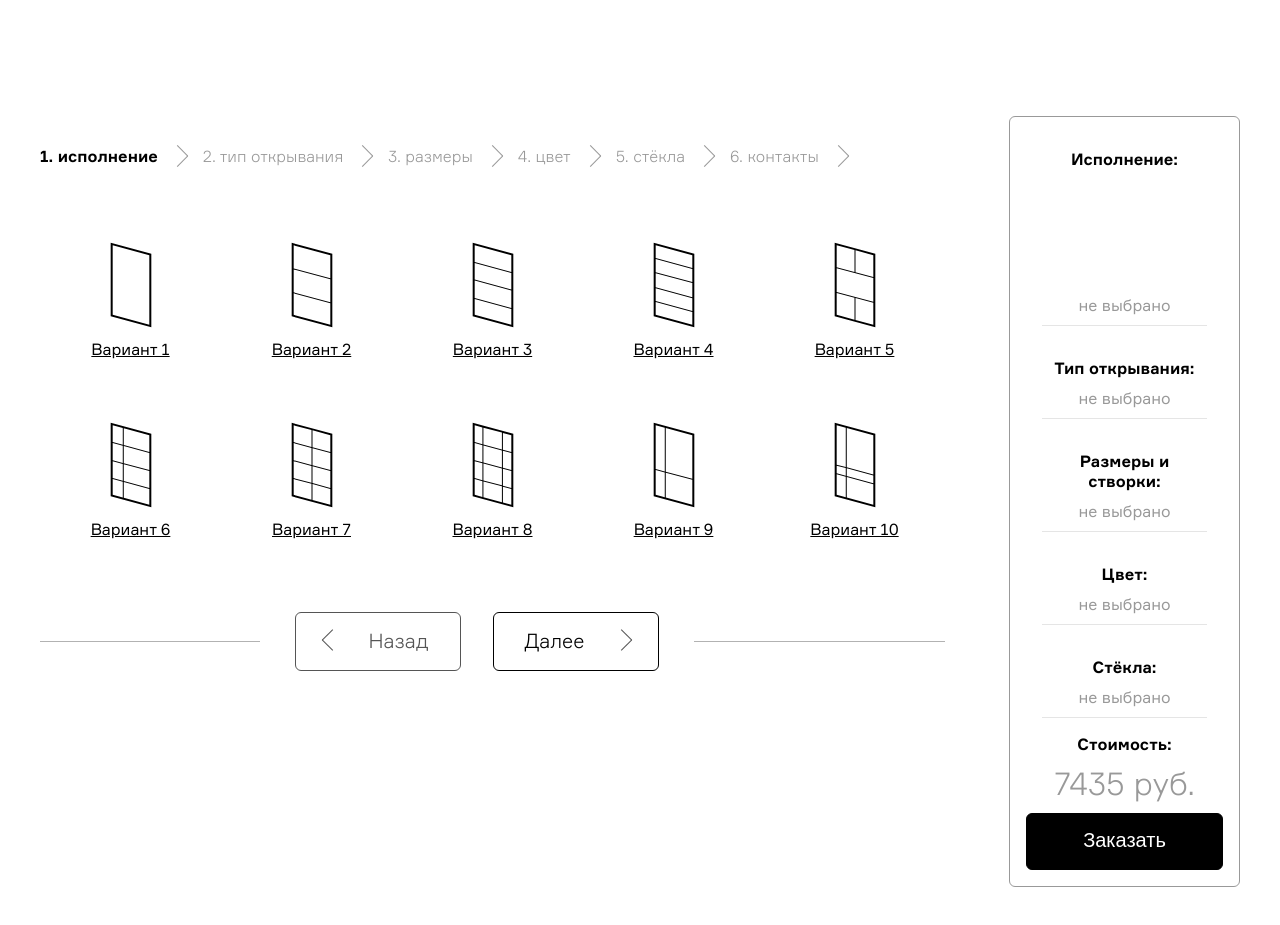
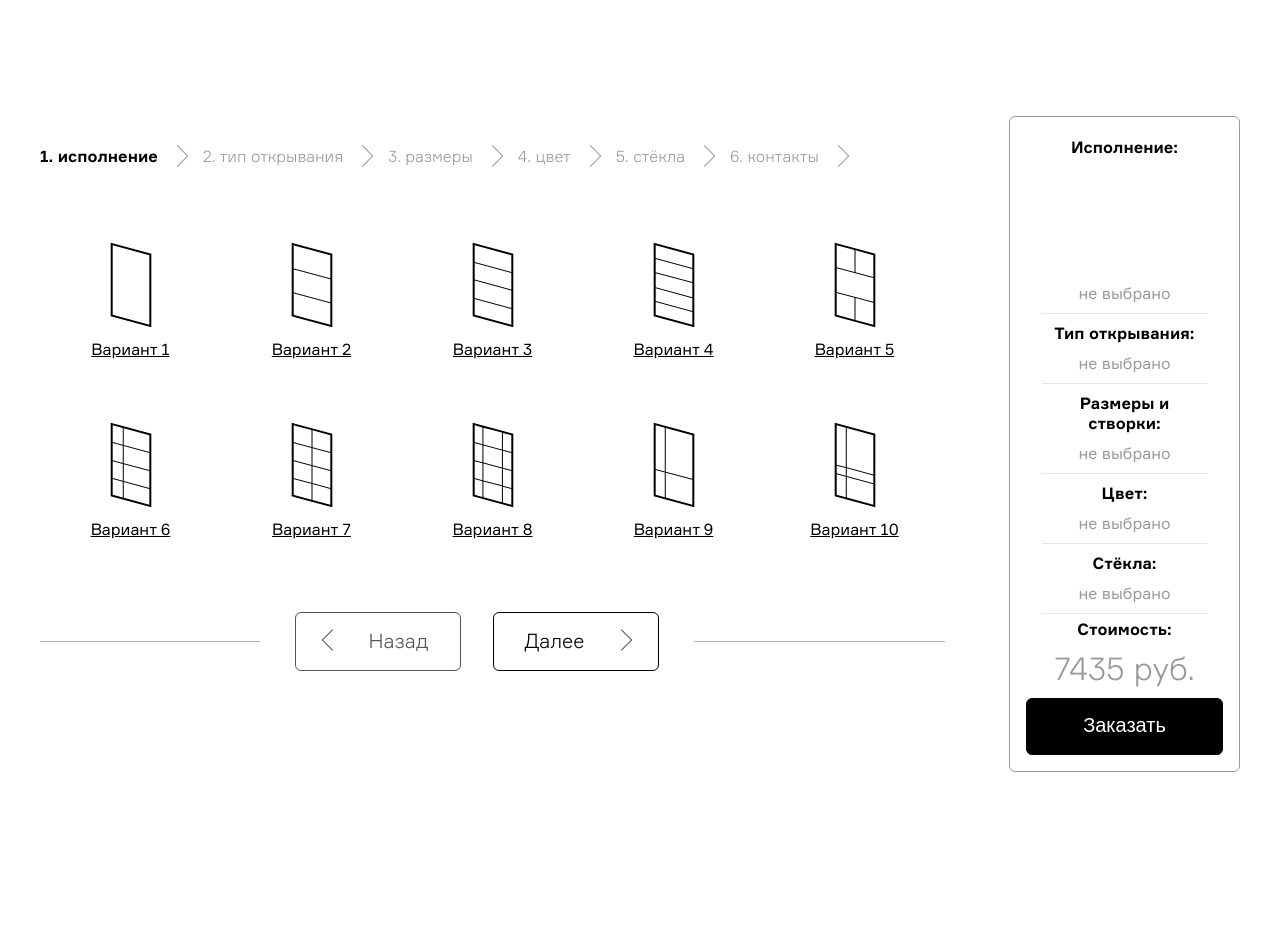
Before and after one commit to Segant/kant-peregorodki, a website: page src/templates/index.html in a window 1280 px wide. Shown: the part 6620-7545 px from the top of the page. Drawn offline with nearby package versions, Linux system fonts and the light colour scheme; files that its build step writes are made by us from their sources; files whose address does not match are found by name.

Commit message:
fixed calculus-preview

```diff
--- a/src/sass/blocks/calculus.scss
+++ b/src/sass/blocks/calculus.scss
@@ -1515,7 +1515,7 @@ input:disabled {
 }
 
 .holder-border {
-	padding: 16px;
+	padding: 4.5px 16px;
 
 	@media (max-width: $md) {
 		padding: 16px 4px;
```
Also changed, not shown: dist/css/blocks/calculus.css, dist/css/main.css.
